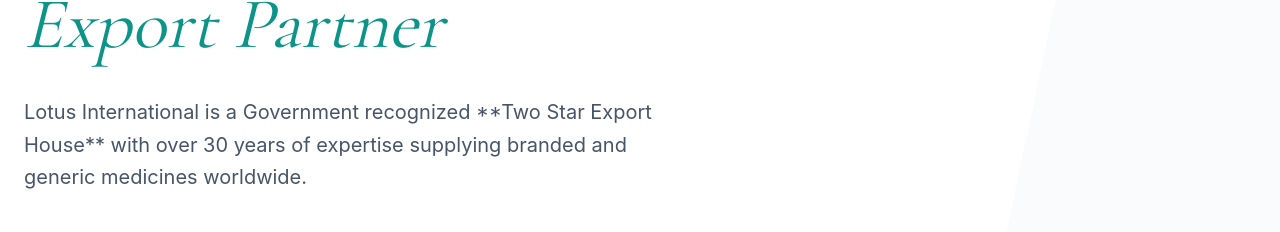
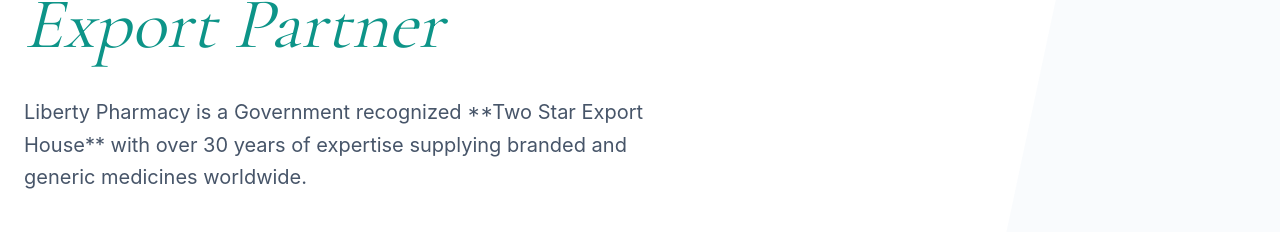
Before and after one commit to Sigma-Tech-LLP/liberty-pharmacy, a Next.js app: page /export in a window 1280 px wide. Shown: the part 270-502 px from the top of the page. Built offline with nearby package versions, Linux system fonts and the light colour scheme.

Commit message:
fix: name change

```diff
--- a/src/features/export/components/HeroSection.tsx
+++ b/src/features/export/components/HeroSection.tsx
@@ -14,7 +14,7 @@
             <span className="text-teal italic">Export Partner</span>
           </h1>
           <p className="text-xl text-brand-gray mb-10 animate-fade-up-2 leading-relaxed max-w-2xl">
-            Lotus International is a Government recognized **Two Star Export House** with over 30 years of expertise supplying branded and generic medicines worldwide.
+            Liberty Pharmacy is a Government recognized **Two Star Export House** with over 30 years of expertise supplying branded and generic medicines worldwide.
           </p>
           <div className="flex flex-wrap gap-4 animate-fade-up-3">
             <button className="bg-navy text-white px-8 py-4 rounded-lg font-semibold hover:bg-navy-muted transition-all flex items-center gap-2 shadow-lg shadow-navy/20">
--- a/src/features/export/components/PartnerBenefitsSection.tsx
+++ b/src/features/export/components/PartnerBenefitsSection.tsx
@@ -19,7 +19,7 @@
           </div>
 
           <div className="flex flex-col justify-center">
-            <h2 className="text-3xl font-serif text-navy mb-6">Why Choose Lotus International?</h2>
+            <h2 className="text-3xl font-serif text-navy mb-6">Why Choose Liberty Pharmacy International?</h2>
             <p className="text-brand-gray mb-8">
               Buyer's choose us for our 30+ years of trade experience, transparent commercial proposals, and dedicated documentation team. We focus on stable supply relationships, not one-time transactions.
             </p>
```
